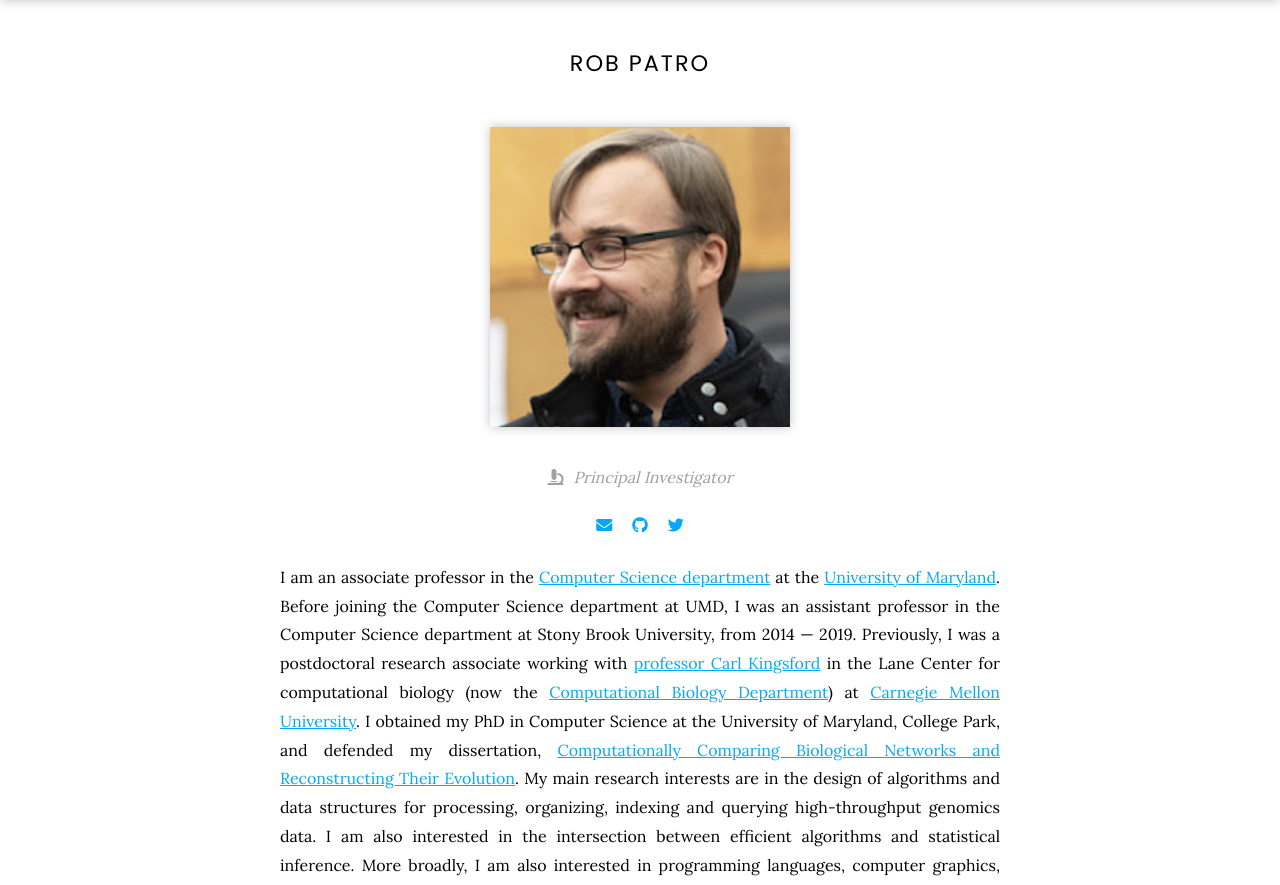
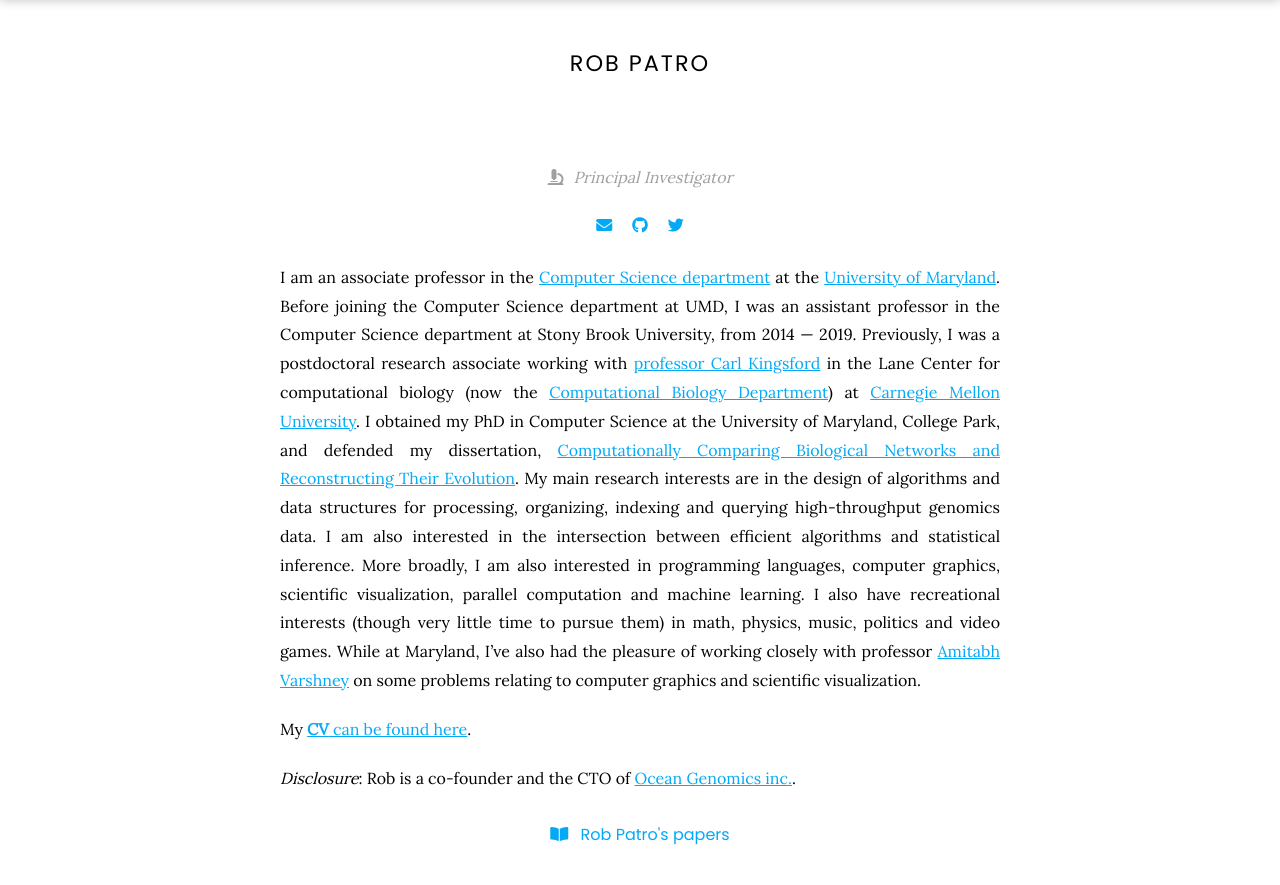
Before and after one commit to GAIR-Lab/GAIR-Lab.github.io, a Jekyll site: the page built from _members/rob-patro.md, in a window 1280 px wide. Shown: the part 130-1015 px from the top of the page. Built offline with Jekyll 4.4.1, drawn with Linux system fonts in a browser that asks for light colours; nearby versions of some CDN libraries.

Commit message:
Update rob-patro.md

```diff
--- a/_members/rob-patro.md
+++ b/_members/rob-patro.md
@@ -5,7 +5,7 @@ search:
   - R Patro
 role: pi
 group: current
-image: images/rob.jpg
+#image: images/rob.jpg
 email: rob@cs.umd.edu
 twitter: nomad421
 github: rob-p
```
